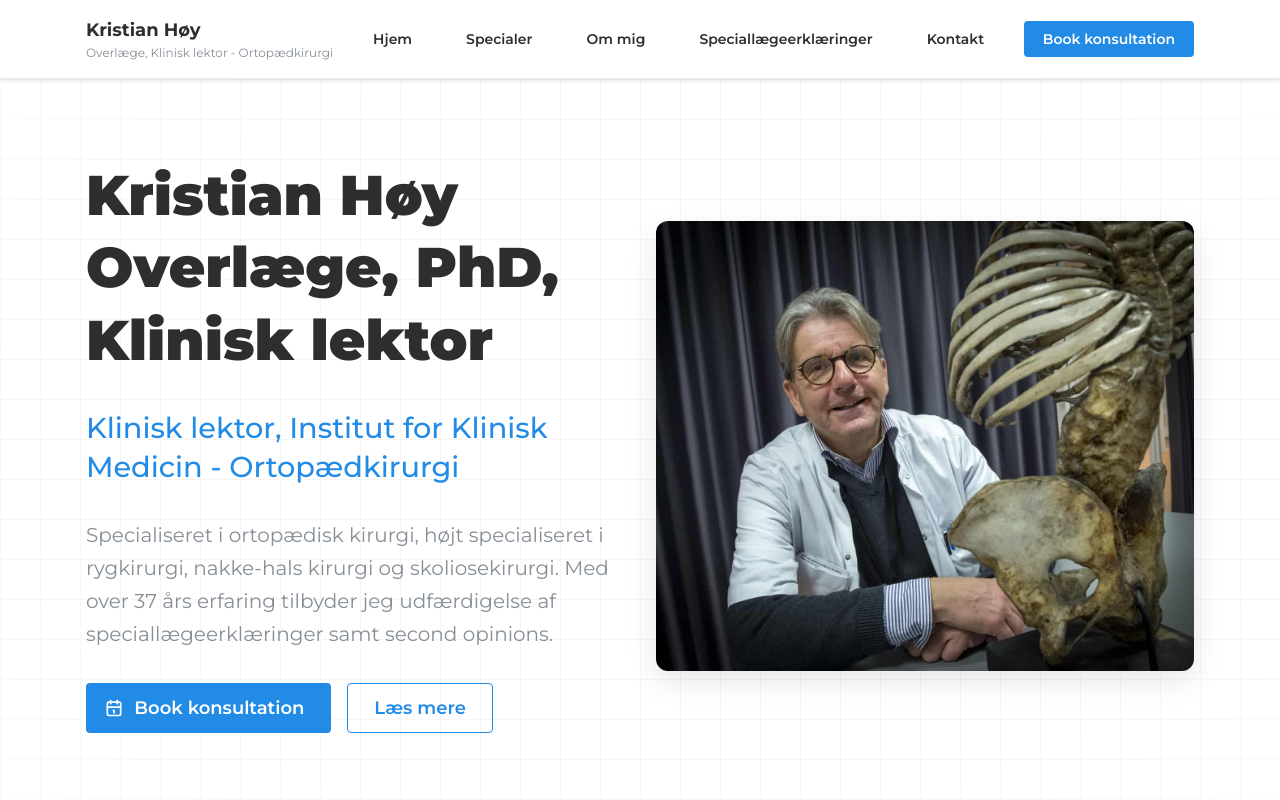
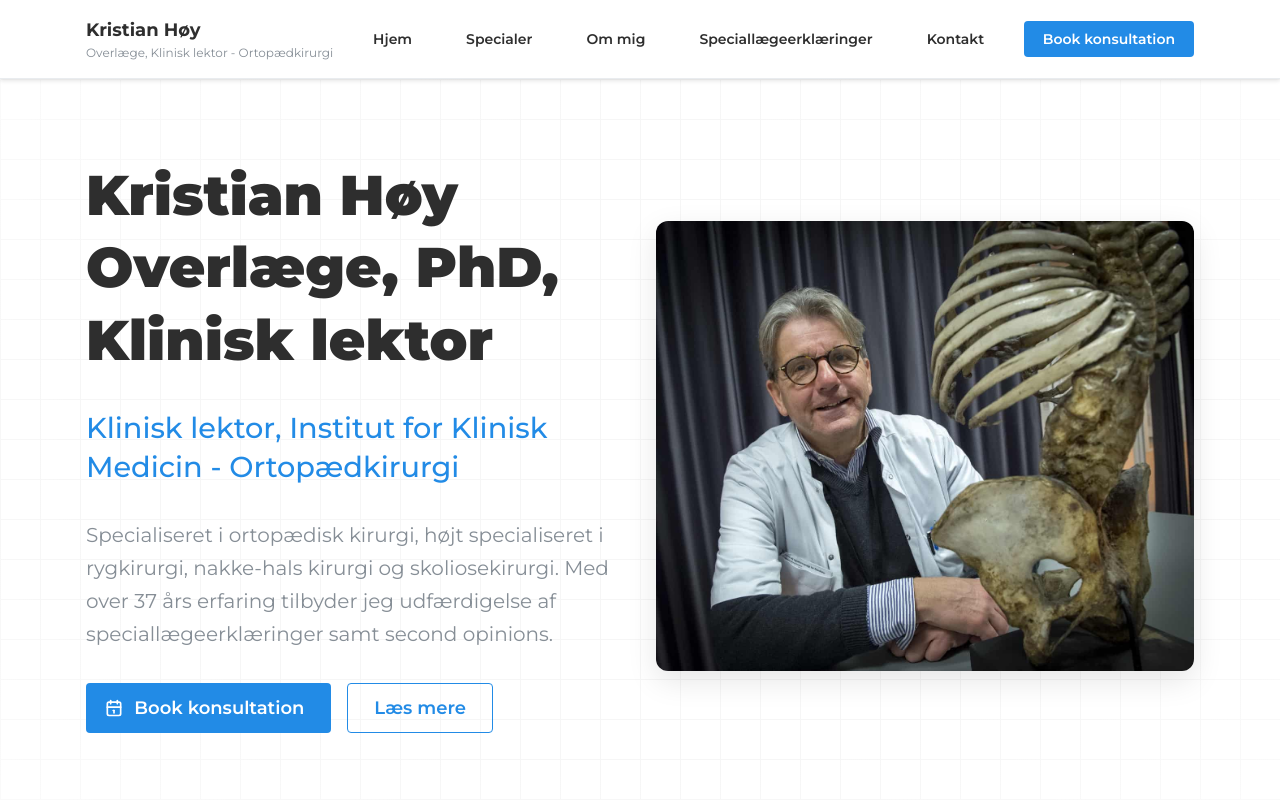
Before and after one commit to VerduijnPujol98/hjemmeside_laege, a Next.js app: page / in a window 1280 px wide. Shown: the top 800 px of the page. Built offline with nearby package versions, Linux system fonts and the light colour scheme.

Commit message:
Update Hero image positioning: position about_picture to top-right area and revert about_section_picture to original state

```diff
--- a/src/app/components/Hero.js
+++ b/src/app/components/Hero.js
@@ -104,6 +104,7 @@ export default function Hero() {
             style={{
               height: '450px',
               objectFit: 'cover',
+              objectPosition: '85% 10%',
               boxShadow: '0 10px 30px rgba(0,0,0,0.1)'
             }}
           />
```
